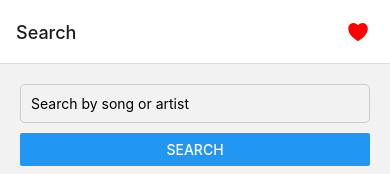
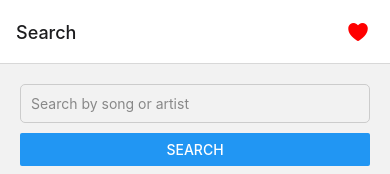
Before and after one commit to saliharya/SongApp, a React Native app: screen /Search in a window 390 px wide. Shown: the top 174 px of the page. Built offline with nearby package versions, Linux system fonts and the light colour scheme.

Commit message:
change placeholder text color

```diff
--- a/screens/SearchScreen.js
+++ b/screens/SearchScreen.js
@@ -52,6 +52,7 @@ const SearchScreen = ({ navigation }) => {
         <View style={styles.container}>
             <TextInput
                 placeholder="Search by song or artist"
+                placeholderTextColor="#888"
                 value={searchTerm}
                 onChangeText={setSearchTerm}
                 style={styles.input}
```
